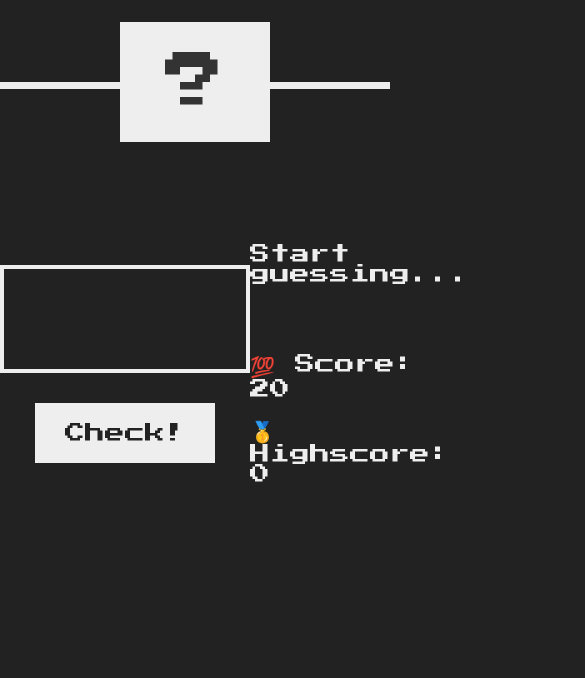
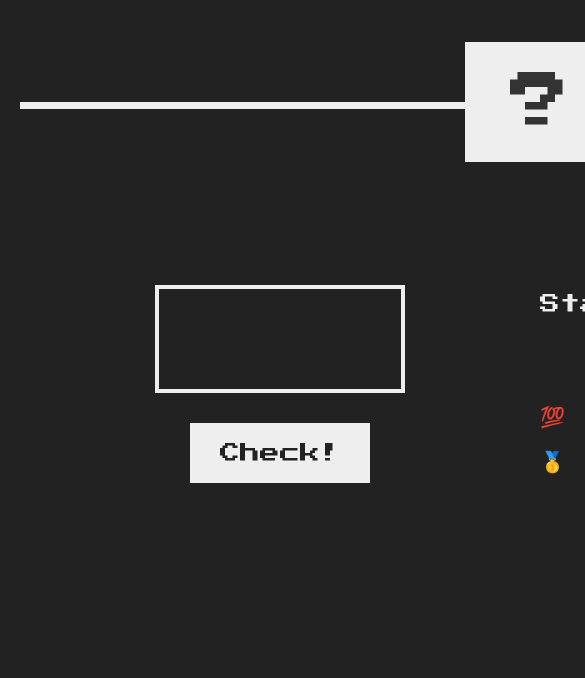
Before and after one commit to sodeek10/Guess-my-number-game, a plain HTML site: page starter/index.html in a window 390 px wide. Shown: the part 206-884 px from the top of the page, 585 px wide, since content can reach past the window. Before the commit the page ends 844 px from the top, so only its background shows below. Drawn offline with Linux system fonts and the light colour scheme.

Commit message:
mobile responsiveness

```diff
--- a/starter/index.html
+++ b/starter/index.html
@@ -8,6 +8,7 @@
     <title>Guess My Number!</title>
   </head>
   <body>
+    <div class="container">
       <header>
         <h1>Guess My Number!</h1>
         <p class="between">(Between 1 and 20)</p>
@@ -27,6 +28,7 @@
           </p>
         </section>
       </main>
+    </div>
+  </body>
   <script src="script.js"></script>
-  </body>
 </html>
--- a/starter/style.css
+++ b/starter/style.css
@@ -3,19 +3,28 @@
 * {
   margin: 0;
   padding: 0;
-  box-sizing: inherit;
+  box-sizing: border-box;
 }
 
 html {
   font-size: 62.5%;
   box-sizing: border-box;
+  display: grid;
+  align-items: center;
 }
-
+@media (max-width: 480px) {
+  .container {
+    padding: 2rem;
+  }
+}
 body {
   font-family: 'Press Start 2P', sans-serif;
   color: #eee;
   background-color: #222;
   /* background-color: #60b347; */
+  display: flex;
+  flex-direction: column;
+  min-height: 100vh;
 }
 
 /* LAYOUT */
@@ -74,6 +83,7 @@ h1 {
   position: absolute;
   top: 2rem;
   right: 2rem;
+  /* width: 40%; */
 }
 
 .again {
```
Lines whose indentation alone changed are shown as unchanged.
